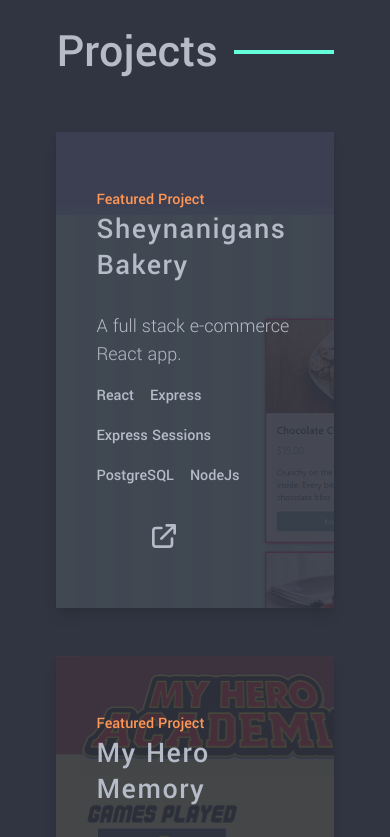
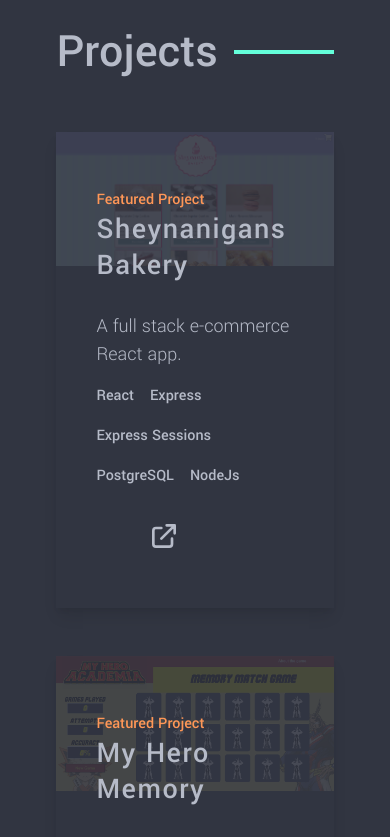
Before and after one commit to luciousmc/portfolio_v2, a Next.js app: page / in a window 390 px wide. Shown: the part 3560-4397 px from the top of the page. Built offline with nearby package versions, Linux system fonts and the light colour scheme; some icons are missing.

Commit message:
chore: wrap img in picture element

```diff
--- a/components/FeaturedProject.js
+++ b/components/FeaturedProject.js
@@ -15,11 +15,13 @@ function FeaturedProject() {
             className='relative max-w-[800px] shadow-lg mt-5 mb-12 m-auto group'
           >
             <div className='absolute opacity-[10%] w-full h-full right-0 bottom-0 md:h-auto md:w-[40vw] md:bottom-0 z-[-1] cursor-pointer md:hover:filter md:brightness-50 md:group-hover:opacity-80 md:group-hover:origin-bottom-right md:group-hover:scale-110 transition-all duration-500'>
-              <img
-                className='w-full h-full object-cover md:h-[90%] md:object-contain object-left-top'
-                src={project_img}
-                alt={`${name} Image`}
-              />
+              <picture>
+                <img
+                  className='object-cover md:h-[90%] md:object-contain object-left-top'
+                  src={project_img}
+                  alt={`${name} Image`}
+                />
+              </picture>
               <div className='hidden md:block md:absolute md:inset-0 md:bg-neon md:mix-blend-multiply md:group-hover:bg-transparent' />
             </div>
             <div className='px-10 py-14 z-50'>
```
